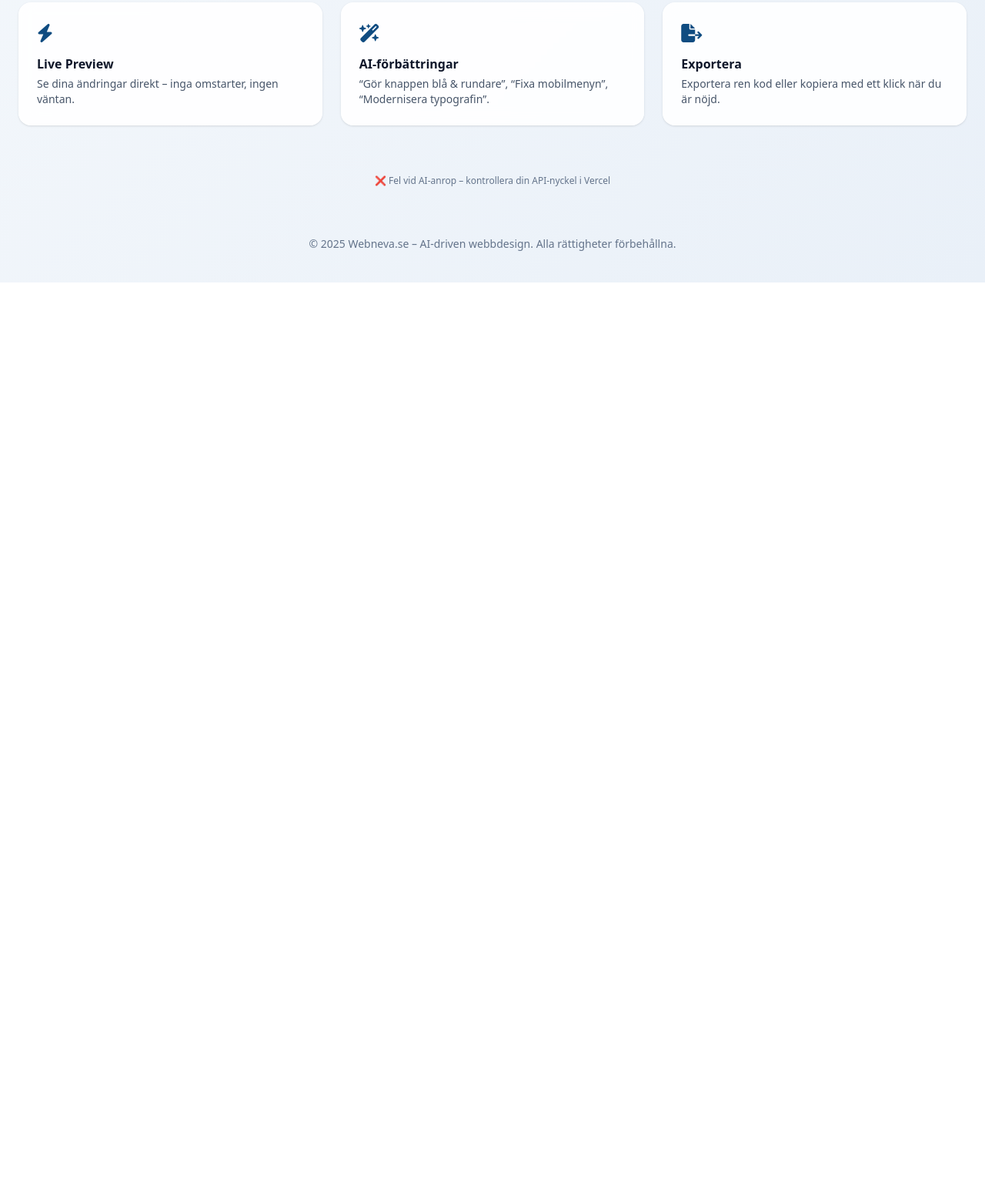
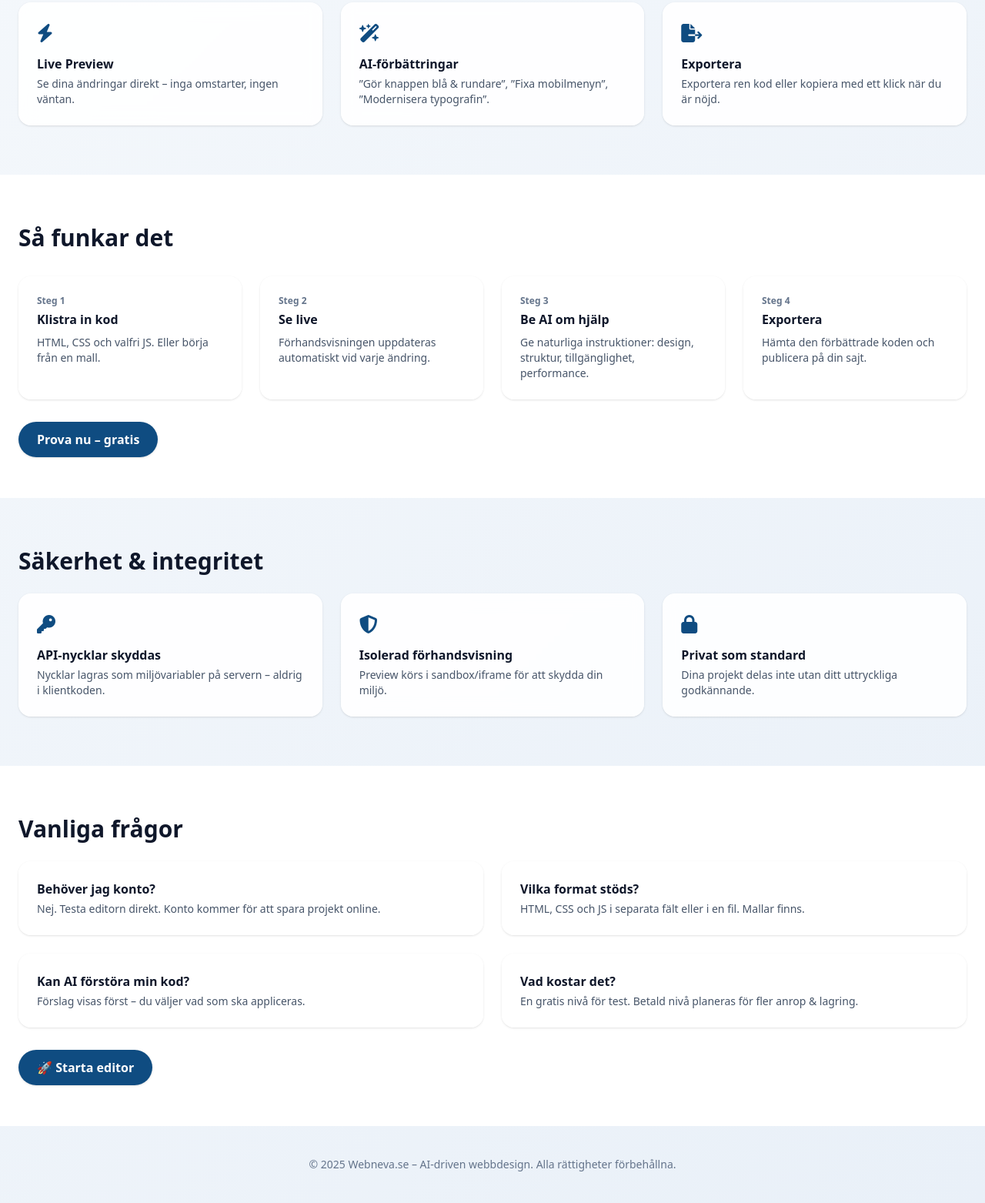
Before and after one commit to Webneva-se/Webneva, a plain HTML site: page index.html in a window 1280 px wide. Shown: the part 717-2280 px from the top of the page at 77% size. Before the commit the page ends 1084 px from the top, so only its background shows below. Drawn offline with nearby package versions, Linux system fonts and the light colour scheme; no server answers.

Commit message:
Update index.html

```diff
--- a/index.html
+++ b/index.html
@@ -5,15 +5,15 @@
   <meta name="viewport" content="width=device-width, initial-scale=1" />
   <title>Webneva – Bygg, testa & förbättra din hemsida med AI</title>
   <meta name="description" content="Webneva låter dig klistra in HTML/CSS/JS, se sidan live och få AI-hjälp att förbättra design, struktur och responsivitet innan publicering." />
-  <link rel="icon" href="images/Webneva.png" />
+  <link rel="icon" href="images/webneva-logo.png" />
   <script src="https://cdn.tailwindcss.com"></script>
   <link href="https://cdnjs.cloudflare.com/ajax/libs/font-awesome/6.5.0/css/all.min.css" rel="stylesheet">
   <style>
-    body {font-family: system-ui, -apple-system, "Segoe UI", Roboto, Inter, "Helvetica Neue", Arial, sans-serif; background: linear-gradient(135deg, #f6f9fc, #e9f0f8);}
-    .glass {background: rgba(255,255,255,0.9); backdrop-filter: saturate(130%) blur(10px);}
-    .brand {color: #0f4c81;}
-    .brand-bg {background: #0f4c81;}
-    .brand-bg:hover {background: #0c3b63;}
+    body{font-family:system-ui,-apple-system,"Segoe UI",Roboto,Inter,"Helvetica Neue",Arial,sans-serif;background:linear-gradient(135deg,#f6f9fc,#e9f0f8)}
+    .glass{background:rgba(255,255,255,.9);backdrop-filter:saturate(130%) blur(10px)}
+    .brand{color:#0f4c81}
+    .brand-bg{background:#0f4c81}
+    .brand-bg:hover{background:#0c3b63}
   </style>
 </head>
 <body class="text-slate-900 antialiased">
@@ -22,7 +22,7 @@
   <header class="fixed inset-x-0 top-0 z-40 glass shadow-sm">
     <div class="max-w-7xl mx-auto px-6 py-3 flex items-center justify-between">
       <div class="flex items-center gap-3">
-        <img src="images/Webneva.png" alt="Webneva" class="h-9 w-auto object-contain drop-shadow-md">
+        <img src="images/webneva-logo.png" alt="Webneva" class="h-8 w-8 object-contain">
         <span class="font-extrabold tracking-tight text-lg brand">Webneva<span class="text-blue-500">.se</span></span>
       </div>
       <nav class="hidden md:flex items-center gap-8 text-sm font-medium text-slate-700">
@@ -57,6 +57,7 @@
         <p class="mt-3 text-xs text-slate-500">Ingen inlogg krävs för att testa. Exportera när du är nöjd.</p>
       </div>
       <div class="glass rounded-2xl shadow-xl p-6">
+        <!-- Minimal “preview” mock to hint product -->
         <div class="border rounded-xl overflow-hidden shadow-sm">
           <div class="bg-slate-800 text-slate-100 text-xs px-4 py-2 flex items-center gap-2">
             <i class="fa-solid fa-code"></i> live-preview.html
@@ -82,7 +83,7 @@
     <div class="max-w-7xl mx-auto px-6">
       <h2 class="text-3xl font-bold mb-6">Vad är Webneva?</h2>
       <p class="text-slate-700 max-w-3xl">
-        Webneva är en AI-driven editor för webbutveckling. Du kan
+        Webneva är en AI-driven editor för webbutveckling. Du kan:
         <span class="font-semibold">klistra in kod</span>, se sidan
         <span class="font-semibold">live</span>, be AI om förbättringar och exportera färdig HTML/CSS/JS.
         Perfekt för snabb prototypning, pixel-polish och responsiva justeringar.
@@ -97,7 +98,7 @@
         <div class="glass rounded-2xl p-6 shadow">
           <i class="fa-solid fa-wand-magic-sparkles text-2xl brand"></i>
           <h3 class="font-semibold mt-3 mb-1">AI-förbättringar</h3>
-          <p class="text-slate-600 text-sm">“Gör knappen blå & rundare”, “Fixa mobilmenyn”, “Modernisera typografin”.</p>
+          <p class="text-slate-600 text-sm">”Gör knappen blå & rundare”, ”Fixa mobilmenyn”, ”Modernisera typografin”.</p>
         </div>
         <div class="glass rounded-2xl p-6 shadow">
           <i class="fa-solid fa-file-export text-2xl brand"></i>
@@ -108,38 +109,98 @@
     </div>
   </section>
 
-  <!-- AI-status -->
-  <div class="text-center pb-6">
-    <p id="ai-status" class="text-xs text-slate-500">Kontrollerar AI-anslutning...</p>
-  </div>
+  <!-- Så funkar det -->
+  <section id="sa-funkar-det" class="py-16 bg-white">
+    <div class="max-w-7xl mx-auto px-6">
+      <h2 class="text-3xl font-bold mb-8">Så funkar det</h2>
+      <ol class="grid md:grid-cols-4 gap-6">
+        <li class="glass rounded-2xl p-6 shadow">
+          <div class="text-xs font-semibold text-slate-500">Steg 1</div>
+          <h3 class="font-semibold mt-1 mb-2">Klistra in kod</h3>
+          <p class="text-sm text-slate-600">HTML, CSS och valfri JS. Eller börja från en mall.</p>
+        </li>
+        <li class="glass rounded-2xl p-6 shadow">
+          <div class="text-xs font-semibold text-slate-500">Steg 2</div>
+          <h3 class="font-semibold mt-1 mb-2">Se live</h3>
+          <p class="text-sm text-slate-600">Förhandsvisningen uppdateras automatiskt vid varje ändring.</p>
+        </li>
+        <li class="glass rounded-2xl p-6 shadow">
+          <div class="text-xs font-semibold text-slate-500">Steg 3</div>
+          <h3 class="font-semibold mt-1 mb-2">Be AI om hjälp</h3>
+          <p class="text-sm text-slate-600">Ge naturliga instruktioner: design, struktur, tillgänglighet, performance.</p>
+        </li>
+        <li class="glass rounded-2xl p-6 shadow">
+          <div class="text-xs font-semibold text-slate-500">Steg 4</div>
+          <h3 class="font-semibold mt-1 mb-2">Exportera</h3>
+          <p class="text-sm text-slate-600">Hämta den förbättrade koden och publicera på din sajt.</p>
+        </li>
+      </ol>
+      <div class="mt-10">
+        <a href="studio.html" class="brand-bg text-white px-6 py-3 rounded-full font-semibold shadow">
+          Prova nu – gratis
+        </a>
+      </div>
+    </div>
+  </section>
+
+  <!-- Säkerhet -->
+  <section id="sakerhet" class="py-16">
+    <div class="max-w-7xl mx-auto px-6">
+      <h2 class="text-3xl font-bold mb-6">Säkerhet & integritet</h2>
+      <div class="grid md:grid-cols-3 gap-6">
+        <div class="glass rounded-2xl p-6 shadow">
+          <i class="fa-solid fa-key text-2xl brand"></i>
+          <h3 class="font-semibold mt-3 mb-1">API-nycklar skyddas</h3>
+          <p class="text-slate-600 text-sm">Nycklar lagras som miljövariabler på servern – aldrig i klientkoden.</p>
+        </div>
+        <div class="glass rounded-2xl p-6 shadow">
+          <i class="fa-solid fa-shield-halved text-2xl brand"></i>
+          <h3 class="font-semibold mt-3 mb-1">Isolerad förhandsvisning</h3>
+          <p class="text-slate-600 text-sm">Preview körs i sandbox/iframe för att skydda din miljö.</p>
+        </div>
+        <div class="glass rounded-2xl p-6 shadow">
+          <i class="fa-solid fa-lock text-2xl brand"></i>
+          <h3 class="font-semibold mt-3 mb-1">Privat som standard</h3>
+          <p class="text-slate-600 text-sm">Dina projekt delas inte utan ditt uttryckliga godkännande.</p>
+        </div>
+      </div>
+    </div>
+  </section>
+
+  <!-- FAQ -->
+  <section id="faq" class="py-16 bg-white">
+    <div class="max-w-7xl mx-auto px-6">
+      <h2 class="text-3xl font-bold mb-6">Vanliga frågor</h2>
+      <div class="grid md:grid-cols-2 gap-6">
+        <div class="glass rounded-2xl p-6 shadow">
+          <h3 class="font-semibold">Behöver jag konto?</h3>
+          <p class="text-slate-600 text-sm mt-1">Nej. Testa editorn direkt. Konto kommer för att spara projekt online.</p>
+        </div>
+        <div class="glass rounded-2xl p-6 shadow">
+          <h3 class="font-semibold">Vilka format stöds?</h3>
+          <p class="text-slate-600 text-sm mt-1">HTML, CSS och JS i separata fält eller i en fil. Mallar finns.</p>
+        </div>
+        <div class="glass rounded-2xl p-6 shadow">
+          <h3 class="font-semibold">Kan AI förstöra min kod?</h3>
+          <p class="text-slate-600 text-sm mt-1">Förslag visas först – du väljer vad som ska appliceras.</p>
+        </div>
+        <div class="glass rounded-2xl p-6 shadow">
+          <h3 class="font-semibold">Vad kostar det?</h3>
+          <p class="text-slate-600 text-sm mt-1">En gratis nivå för test. Betald nivå planeras för fler anrop & lagring.</p>
+        </div>
+      </div>
+
+      <div class="mt-10">
+        <a href="studio.html" class="brand-bg text-white px-6 py-3 rounded-full font-semibold shadow">
+          🚀 Starta editor
+        </a>
+      </div>
+    </div>
+  </section>
 
   <!-- Footer -->
   <footer class="py-10 text-center text-sm text-slate-500">
     © 2025 Webneva.se – AI-driven webbdesign. Alla rättigheter förbehållna.
   </footer>
-
-  <!-- Test av API -->
-  <script>
-  async function testAI() {
-    try {
-      const response = await fetch("/api/openai", {
-        method: "POST",
-        headers: { "Content-Type": "application/json" },
-        body: JSON.stringify({ message: "Testar API-anslutning." })
-      });
-      const data = await response.json();
-      const el = document.getElementById("ai-status");
-      if (data.reply) {
-        el.textContent = "✅ AI-anslutning aktiv";
-        el.classList.add("text-green-600");
-      } else throw new Error();
-    } catch {
-      const el = document.getElementById("ai-status");
-      el.textContent = "❌ Fel vid AI-anrop – kontrollera din API-nyckel i Vercel";
-      el.classList.add("text-red-600");
-    }
-  }
-  window.addEventListener("load", testAI);
-  </script>
 </body>
 </html>
```
